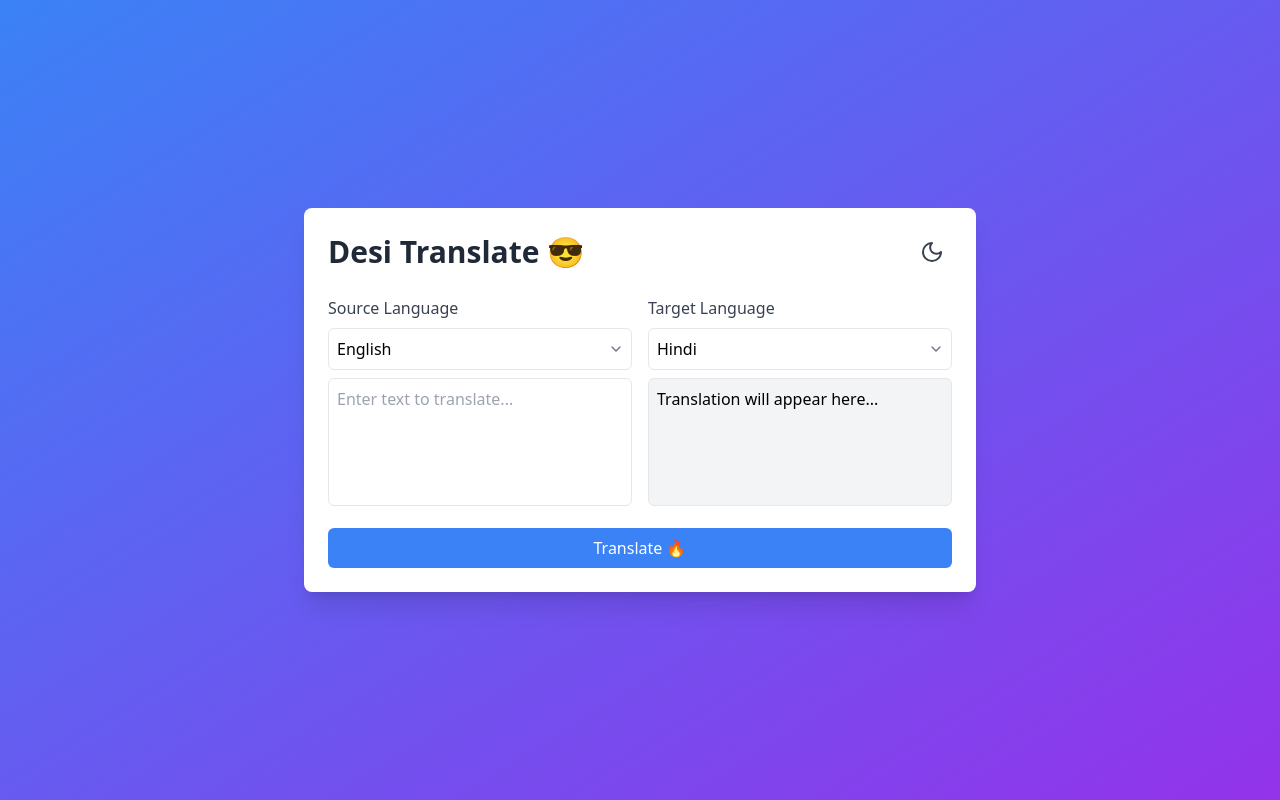
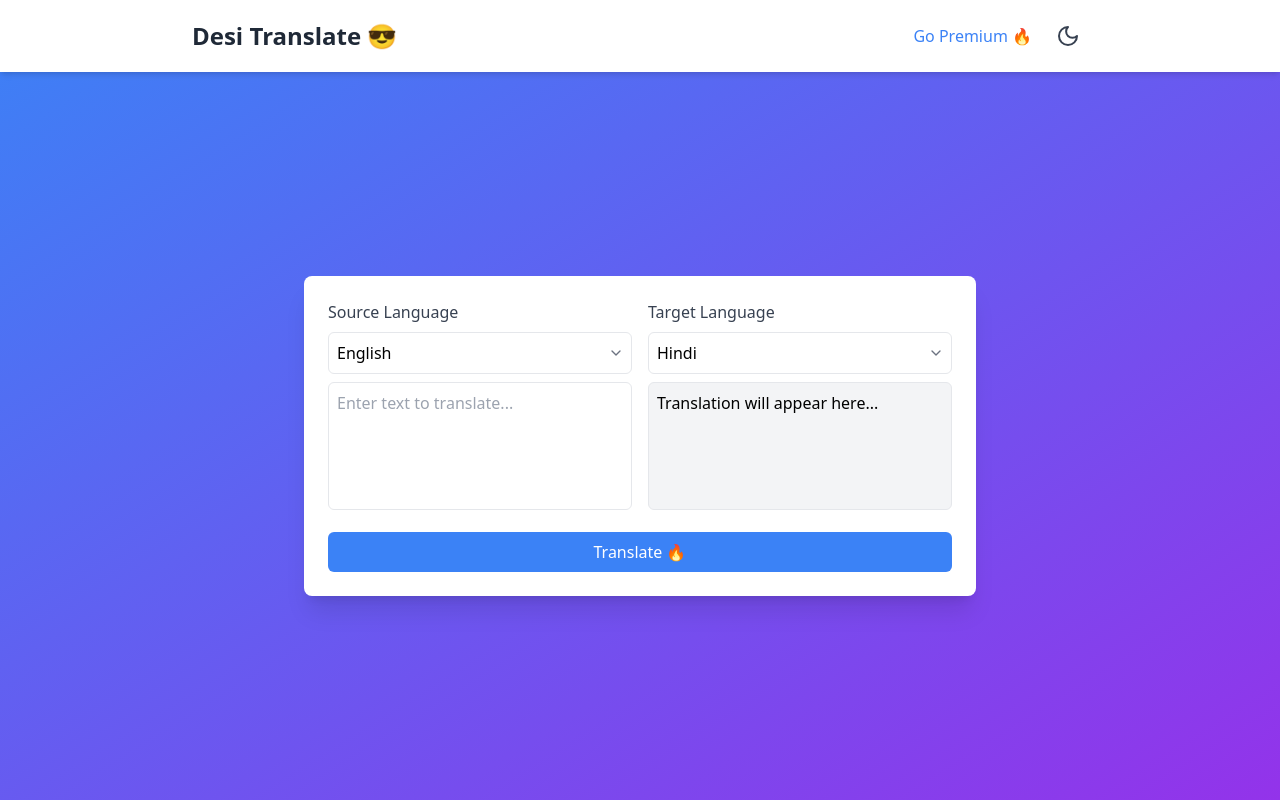
Before and after one commit to Jaffarserver93/Translation-, a React (Vite) app: page / in a window 1280 px wide. Built offline with nearby package versions, Linux system fonts and the light colour scheme.

Commit message:
Update App.jsx

```diff
--- a/src/App.jsx
+++ b/src/App.jsx
@@ -1,6 +1,8 @@
 import { useState } from 'react';
+import { Routes, Route, Link } from 'react-router-dom';
 import { motion } from 'framer-motion';
 import { Moon, Sun, ChevronDown } from 'lucide-react';
+import Premium from './Premium';
 
 // #update this line 👇
 const App = () => {
@@ -18,8 +20,8 @@ const App = () => {
     { value: 'hinglish', label: 'Hinglish' },
   ];
 
-  const handleTranslate = () => {
-    // Placeholder for LibreTranslate API
+  const handleTranslate = async () => {
+    // Placeholder for LibreTranslate or OpenAI API
     setOutputText(`Translated: ${inputText} (to ${targetLang})`);
   };
 
@@ -29,17 +31,16 @@ const App = () => {
   };
 
   return (
-    <div className={`min-h-screen flex items-center justify-center p-4 ${isDarkMode ? 'dark bg-gray-900' : 'bg-gradient-to-br from-blue-500 to-purple-600'}`}>
-      <motion.div
-        initial={{ opacity: 0, y: -50 }}
-        animate={{ opacity: 1, y: 0 }}
-        transition={{ duration: 0.5 }}
-        className="bg-white dark:bg-gray-800 rounded-lg shadow-xl p-6 max-w-2xl w-full"
-      >
-        <div className="flex justify-between items-center mb-6">
-          <h1 className="text-3xl font-bold text-gray-800 dark:text-white">
+    <div className={`min-h-screen flex flex-col ${isDarkMode ? 'dark bg-gray-900' : 'bg-gradient-to-br from-blue-500 to-purple-600'}`}>
+      <nav className="p-4 bg-white dark:bg-gray-800 shadow-md">
+        <div className="max-w-4xl mx-auto flex justify-between items-center">
+          <Link to="/" className="text-2xl font-bold text-gray-800 dark:text-white">
             Desi Translate 😎
-          </h1>
+          </Link>
+          <div className="flex items-center space-x-4">
+            <Link to="/premium" className="text-blue-500 hover:text-blue-600 dark:text-blue-400 dark:hover:text-blue-300">
+              Go Premium 🔥
+            </Link>
             <motion.button
               whileHover={{ scale: 1.05 }}
               whileTap={{ scale: 0.95 }}
@@ -49,6 +50,19 @@ const App = () => {
               {isDarkMode ? <Sun className="h-6 w-6" /> : <Moon className="h-6 w-6" />}
             </motion.button>
           </div>
+        </div>
+      </nav>
+      <Routes>
+        <Route
+          path="/"
+          element={
+            <motion.div
+              initial={{ opacity: 0, y: -50 }}
+              animate={{ opacity: 1, y: 0 }}
+              transition={{ duration: 0.5 }}
+              className="flex-1 flex items-center justify-center p-4"
+            >
+              <div className="bg-white dark:bg-gray-800 rounded-lg shadow-xl p-6 max-w-2xl w-full">
                 <div className="grid grid-cols-1 md:grid-cols-2 gap-4 mb-4">
                   <div>
                     <label className="block text-gray-700 dark:text-gray-200 mb-2">Source Language</label>
@@ -107,7 +121,12 @@ const App = () => {
                 >
                   Translate 🔥
                 </motion.button>
+              </div>
             </motion.div>
+          }
+        />
+        <Route path="/premium" element={<Premium />} />
+      </Routes>
     </div>
   );
 };
```
Lines whose indentation alone changed are shown as unchanged.
